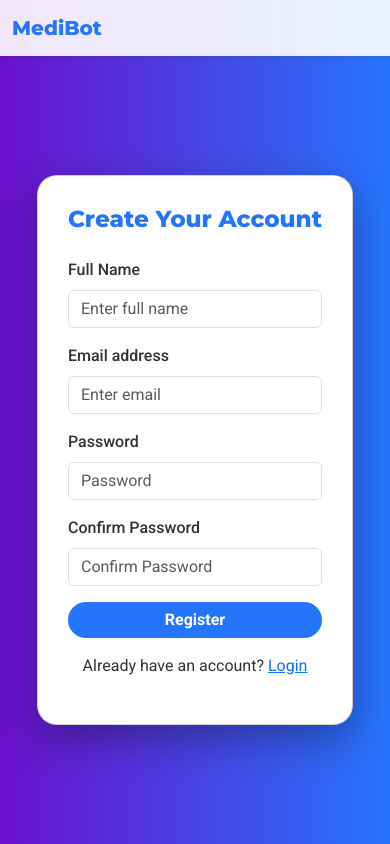
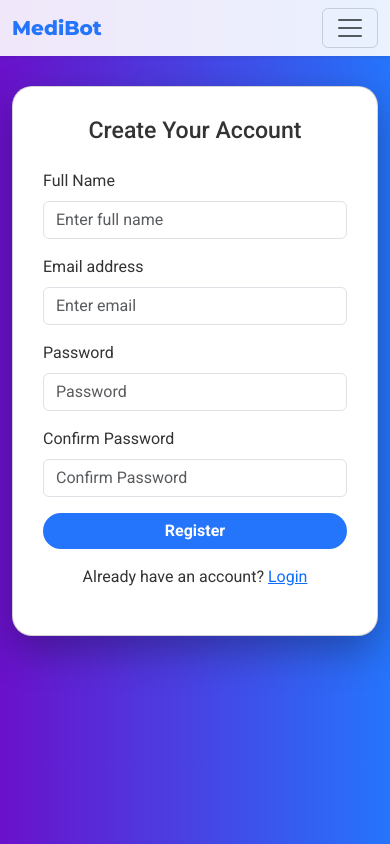
Before and after one commit to SalvaSoumya/MDEIBOT--A-MEDICAL-CHAT-ASSISTANT, a website: page frontendcloud/register.html in a window 390 px wide. Drawn offline with nearby package versions, Linux system fonts and the light colour scheme.

Commit message:
Refactor registration form and update API endpoint
Updated the registration form layout and improved code structure by removing duplicate fields. Changed the API endpoint to use the production URL.

```diff
--- a/frontendcloud/register.html
+++ b/frontendcloud/register.html
@@ -24,6 +24,7 @@
       box-shadow: 0 15px 40px rgba(0,0,0,0.3);
       background: #ffffff;
       color: #333;
+      margin-top: 30px;
     }
     .btn-primary {
       border-radius: 50px;
@@ -31,15 +32,7 @@
       background: #2575fc;
       border: none;
     }
-    .btn-primary:hover {
-      background: #6a11cb;
-    }
-    .form-label { font-weight: 500; }
-    h3 {
-      font-family: 'Montserrat', sans-serif;
-      font-weight: 700;
-      color: #2575fc;
-    }
+    .btn-primary:hover { background: #6a11cb; }
   </style>
 </head>
 <body>
@@ -48,7 +41,10 @@
 <nav class="navbar navbar-expand-lg navbar-light shadow-sm">
   <div class="container">
     <a class="navbar-brand" href="index.html">MediBot</a>
-    <div class="collapse navbar-collapse">
+    <button class="navbar-toggler" type="button" data-bs-toggle="collapse" data-bs-target="#navbarNav">
+      <span class="navbar-toggler-icon"></span>
+    </button>
+    <div class="collapse navbar-collapse" id="navbarNav">
       <ul class="navbar-nav ms-auto">
         <li class="nav-item"><a class="nav-link" href="index.html">Home</a></li>
         <li class="nav-item"><a class="nav-link" href="login.html">Login</a></li>
@@ -58,8 +54,10 @@
 </nav>
 
 <!-- Register Card -->
-<div class="container d-flex justify-content-center align-items-center flex-grow-1">
-  <div class="card col-md-5">
+<div class="container">
+  <div class="row justify-content-center">
+    <div class="col-md-5">
+      <div class="card">
         <h3 class="text-center mb-4">Create Your Account</h3>
         <form id="registerForm">
           <div class="mb-3">
@@ -83,11 +81,16 @@
         </form>
       </div>
     </div>
+  </div>
+</div>
 
 <!-- Scripts -->
 <script src="https://cdn.jsdelivr.net/npm/bootstrap@5.3.2/dist/js/bootstrap.bundle.min.js"></script>
 <script src="https://cdn.jsdelivr.net/npm/axios/dist/axios.min.js"></script>
 <script>
+// API Configuration - UPDATED FOR PRODUCTION
+const API_BASE_URL = "https://mdeibot.onrender.com";
+
 document.getElementById('registerForm').addEventListener('submit', async (e)=>{
   e.preventDefault();
   const name = document.getElementById('name').value.trim();
@@ -101,7 +104,8 @@ document.getElementById('registerForm').addEventListener('submit', async (e)=>{
   }
 
   try {
-    const res = await axios.post('http://localhost:5000/api/auth/register', {name, email, password});
+    // UPDATED: Using production API URL
+    const res = await axios.post(`${API_BASE_URL}/api/auth/register`, {name, email, password});
     alert('✅ Registration successful! Redirecting to login...');
     window.location.href = 'login.html';
   } catch(err){
```
Lines whose indentation alone changed are shown as unchanged.
